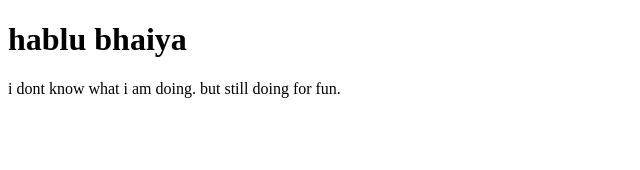
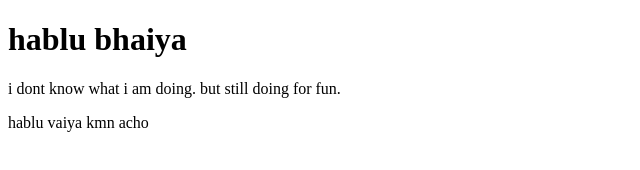
Before and after one commit to rishovchakraborty/firstproject, a plain HTML site: page index.html in a window 1280 px wide. Shown: the whole page, without its empty margins (0-640 px from the left). Drawn offline with Linux system fonts and the light colour scheme.

Commit message:
Update index.html

```diff
--- a/index.html
+++ b/index.html
@@ -9,5 +9,6 @@
 <body>
     <h1>hablu bhaiya</h1>
     <p>i dont know what i am doing. but still doing for fun.</p>
+    <p>hablu vaiya kmn acho</p>
 </body>
 </html>
```
